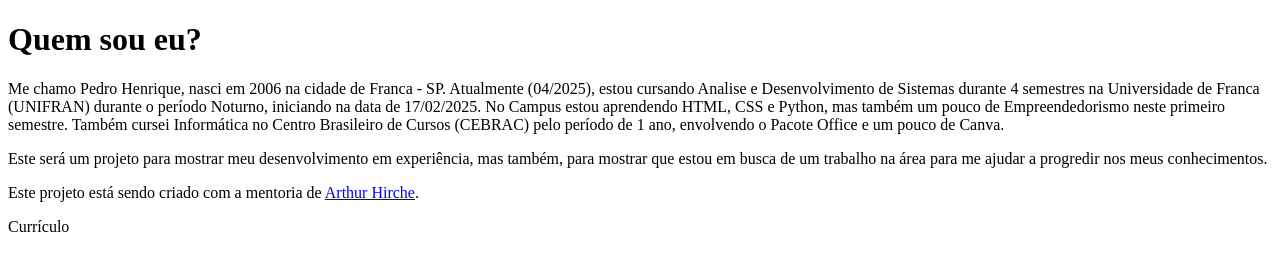
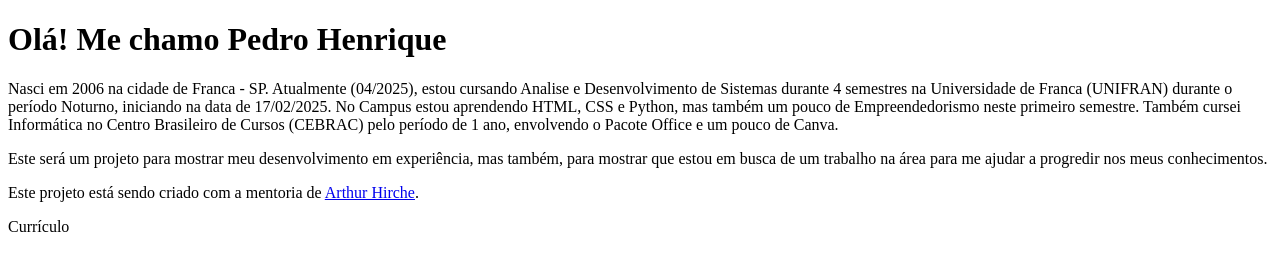
Before and after one commit to phyaya/Aprendizado-em-HTML, a plain HTML site: page index.html in a window 1280 px wide. Drawn offline with Linux system fonts and the light colour scheme.

Commit message:
Ajustando Alterações

```diff
--- a/index.html
+++ b/index.html
@@ -6,9 +6,9 @@
     <title>Portfólio de Pedro</title>
   </head>
   <body>
-    <h1>Quem sou eu?</h1>
+    <h1>Olá! Me chamo Pedro Henrique</h1>
     <p>
-      Me chamo Pedro Henrique, nasci em 2006 na cidade de Franca - SP.
+      Nasci em 2006 na cidade de Franca - SP.
       Atualmente (04/2025), estou cursando Analise e Desenvolvimento de Sistemas
       durante 4 semestres na Universidade de Franca (UNIFRAN) durante o período
       Noturno, iniciando na data de 17/02/2025. No Campus estou aprendendo HTML,
```
